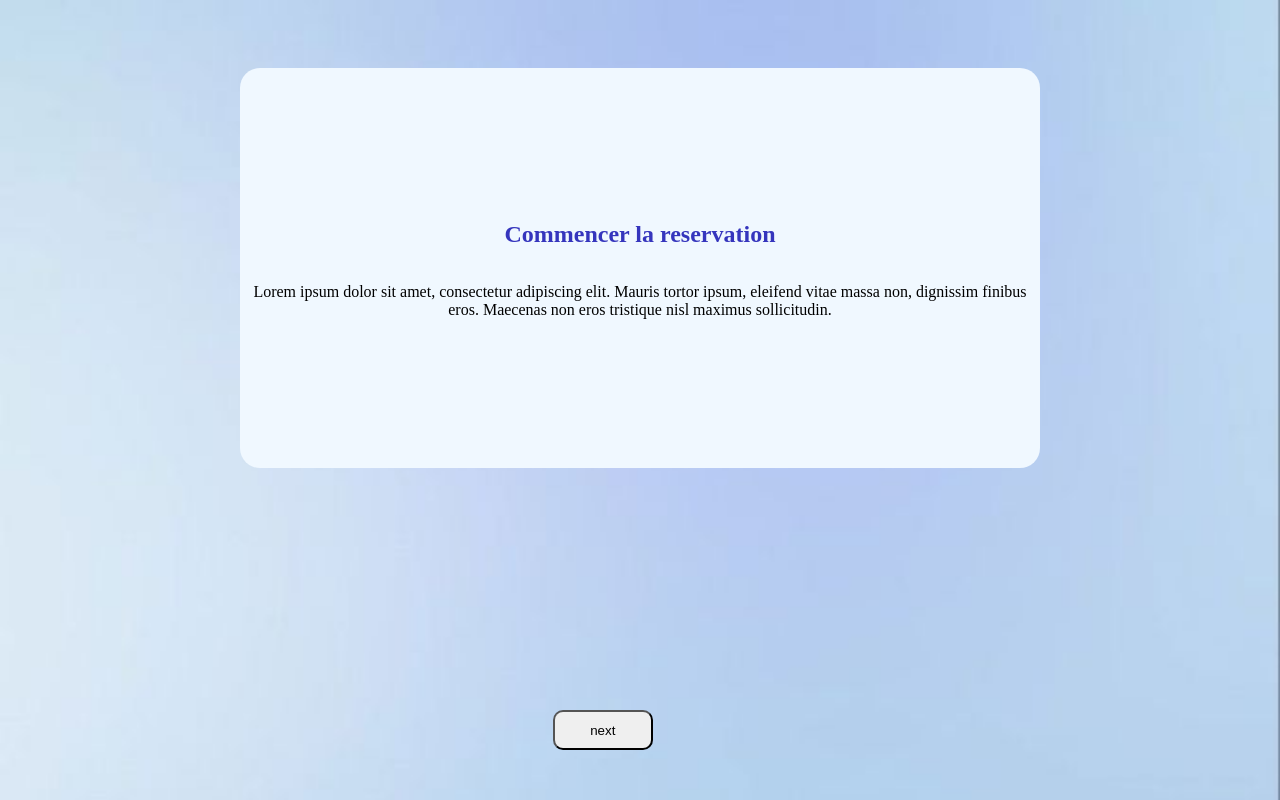
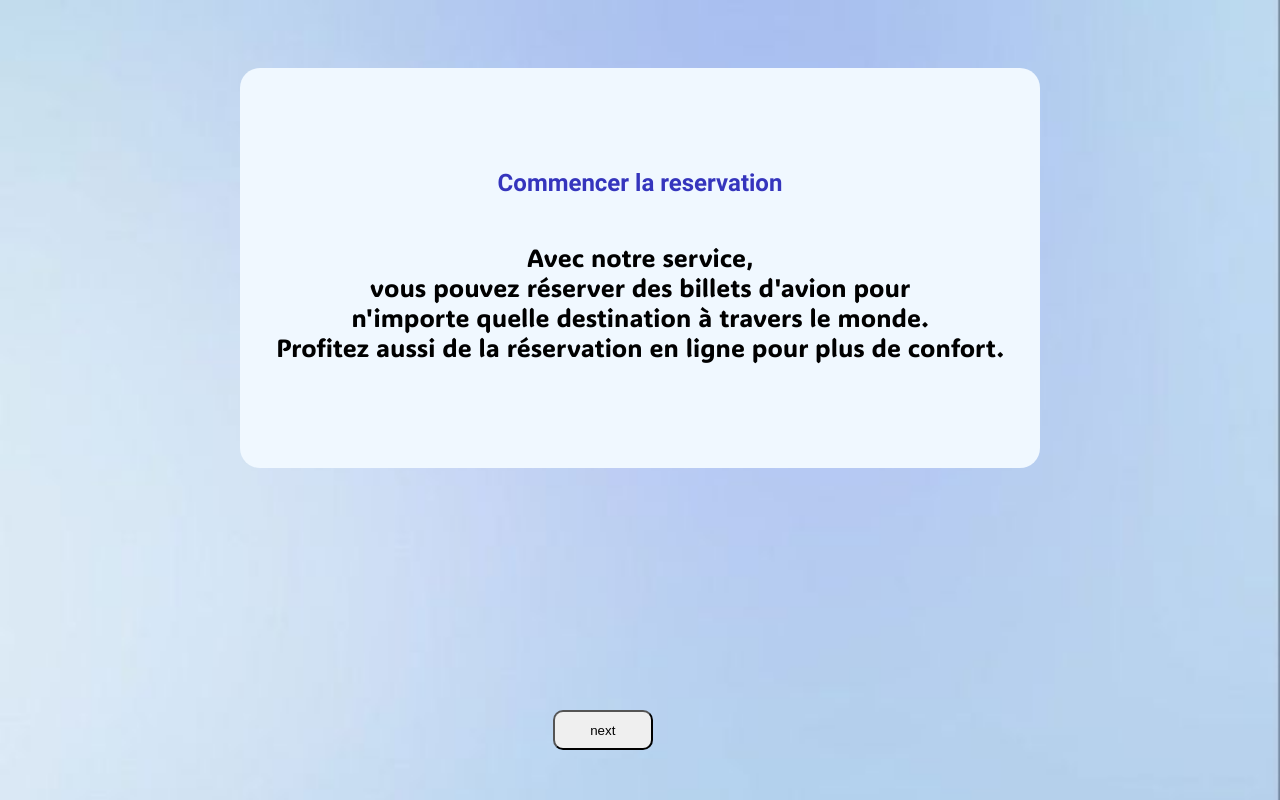
Before and after one commit to boukadia/Ticket-R-servation, a plain HTML site: page index.html in a window 1280 px wide. Drawn offline with Linux system fonts and the light colour scheme.

Commit message:
dernier-version

```diff
--- a/index.html
+++ b/index.html
@@ -12,10 +12,9 @@
 
       <div id="tab-0">
         <h1>Commencer la reservation</h1>
-        <p>
-          Lorem ipsum dolor sit amet, consectetur adipiscing elit. Mauris tortor
-          ipsum, eleifend vitae massa non, dignissim finibus eros. Maecenas non
-          eros tristique nisl maximus sollicitudin.
+        <p class="tab-0-p">
+          Avec notre service, <br>vous pouvez réserver des billets d'avion pour <br>n'importe quelle destination à travers le monde. <br>
+           Profitez aussi de la réservation en ligne pour plus de confort.
         </p>
       </div>
 
@@ -381,8 +380,8 @@
               <p class="des">Mr. Boukadia</p>
             </div>
             <div class="flight">
-              <p>FLIGHT</p>
-              <p class="des">MA 1024</p>
+              <p>Prix</p>
+              <p class="des">000DH</p>
             </div>
             <div class="date">
               <p>DATE</p>
--- a/script.js
+++ b/script.js
@@ -51,8 +51,10 @@ function nextSection() {
     return;
   }
 
+
+
   if (temp < c + count && i == 3) {
-    alert("saisir une autyytytre option");
+    alert("saisir une autre option");
     return;
   }
 
@@ -90,7 +92,8 @@ function voyageurNumberPlus() {
 }
 
 function voyageurNumberMoin() {
-  if (count >= 0) count--;
+
+  if (count > 0) count--;
 
   voyageurscounter.innerText = count;
   if (adultPrix >= 500) adultPrix -= 500;
@@ -105,7 +108,7 @@ function voyageurEnfantNumberPlus() {
   total();
 }
 function voyageurEnfantNumberMoin() {
-  if (c >= 0) c--;
+  if (c > 0) c--;
 
   voyageurscounterEnfant.innerText = c;
   if (enfantPrix >= 100) enfantPrix -= 100;
@@ -121,10 +124,12 @@ for (let i = 0; i < 8; i++) {
   checkbox[i].onclick = function () {
     checkednbr = document.querySelectorAll(".checkbox:checked");
     if (checkednbr.length > count + c) {
-      this.checked = false;
+      checkbox[i].checked = false;
       alert("dépassé la limite");
     }
     temp = checkednbr.length;
+
+
   };
 }
 function PrixCardAdult() {
--- a/style.css
+++ b/style.css
@@ -1,8 +1,15 @@
-body{
+body {
   background-image: url(./téléchargement.jpeg);
   background-size: cover;
   background-repeat: no-repeat;
-
+}
+@font-face {
+  font-family: ADLaMDisplay-Regular;
+  src: url(./ADLaMDisplay-Regular.ttf);
+}
+@font-face {
+  font-family: Roboto-Bold;
+  src: url(./Roboto-Bold.ttf);
 }
 .qr-code {
   bottom: 0;
@@ -24,15 +31,21 @@ body{
   border-radius: 20px;
   margin-bottom: 20%;
 }
+.tab-0-p {
+  font-size: 25px;
+  line-height: 30px;
+
+  font-family: ADLaMDisplay-Regular;
+}
 p {
   text-align: center;
-
 }
 body {
   background-color: #a6cde2;
 }
 h1 {
   color: rgb(53, 53, 189);
+  font-family: Roboto-Bold;
 }
 .tab-1,
 .tab-2,
```
Also changed, not shown: ADLaMDisplay-Regular.ttf (added), Roboto-Bold.ttf (added).
